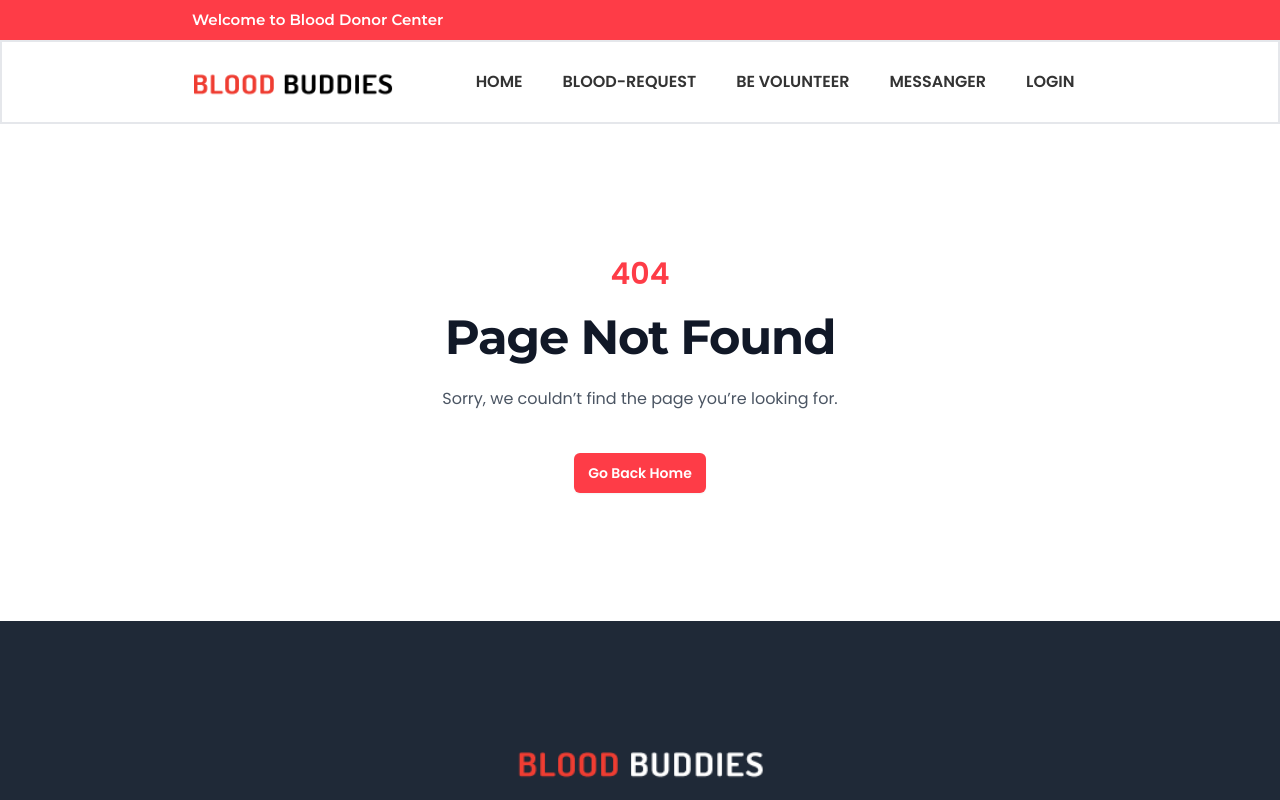
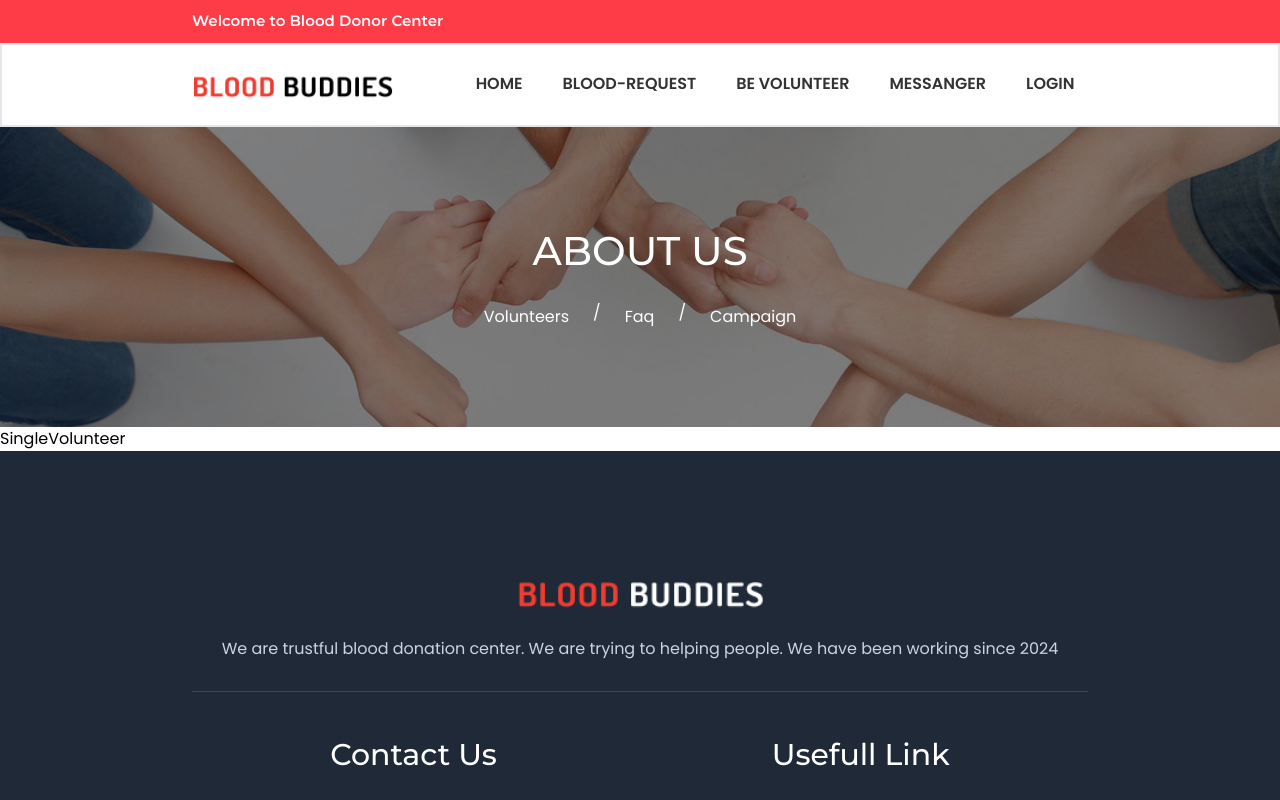
Before and after one commit to Rayhan-abdullha/Blood-donation-client, a React (Vite) app: page /about_us in a window 1280 px wide. Shown: the top 800 px of the page. Built offline with nearby package versions, Linux system fonts and the light colour scheme.

Commit message:
add some pages

```diff
--- a/src/components/Footer/Footer.tsx
+++ b/src/components/Footer/Footer.tsx
@@ -30,13 +30,16 @@ const Footer = () => {
                         <h3 className='mb-[30px] text-[25px] sm:text-[30px] font-[500]'>Usefull Link</h3>
                         <ul>
                             <li className='mb-2 text-slate-300'>
-                                <Link to={"/"}>About</Link>
+                                <Link to={"/about_us"}>About</Link>
                             </li>
                             <li className='mb-2 text-slate-300'>
-                                <Link to={"/"}>FAQ</Link>
+                                <Link to={"/faq"}>FAQ</Link>
                             </li>
                             <li className='text-slate-300'>
-                                <Link to={"/"}>Volunteers</Link>
+                                <Link to={"/about_us"}>Volunteers</Link>
+                            </li>
+                            <li className='text-slate-300'>
+                                <Link to={"/messenger"}>Chat Us</Link>
                             </li>
                         </ul>
                     </div>
--- a/src/components/Topbar.tsx
+++ b/src/components/Topbar.tsx
@@ -1,8 +1,8 @@
 const Topbar = () => {
     return (
-        <div className='bg-[#fe3c47]'>
-            <div className="container mx-auto w-3/4 leading-[40px] text-white text-[14px] px-2 sm:px-6 lg:px-8">
-                <h1 className='text-[15px] font-[600]'>Welcome to Blood Donor Center</h1>
+        <div className="bg-[#fe3c47] py-[10px]">
+            <div className='container mx-auto xl:w-3/4 px-4 sm:px-6 lg:px-8'>
+                <h3 className='text-[15px] font-[600] text-white'>Welcome to Blood Donor Center</h3>
             </div>
         </div>
     )
--- a/src/components/volunteer/SingleVolunteer.tsx
+++ b/src/components/volunteer/SingleVolunteer.tsx
@@ -1,6 +1,8 @@
+import bg from '../../assets/banner/header-bg.jpg'
+import SecondaryLayout from '../../layout/SecondaryLayout'
 const SingleVolunteer = () => {
     return (
-        <div>SingleVolunteer</div>
+        <SecondaryLayout bgImg={bg} title="Single Volunteer Info">SingleVolunteer</SecondaryLayout>
     )
 }
 
--- /dev/null
+++ b/src/layout/SecondaryLayout.tsx
@@ -0,0 +1,39 @@
+import { ReactNode } from "react"
+import Footer from "../components/Footer/Footer"
+import Navbar from "../components/navbar/Navbar"
+import { Link } from "react-router-dom"
+import Topbar from "../components/Topbar"
+
+interface Props {
+    bgImg: string,
+    title: string,
+    children: ReactNode,
+}
+const SecondaryLayout = ({ children, bgImg, title }: Props) => {
+    return (
+        <>
+            <Topbar />
+            <Navbar />
+            <div className="page-header bg-cover h-[300px] relative after:absolute after:h-[100%] after:w-[100%] after:bg-black after:top-0 after:left-0 after:opacity-[.5]" style={{ backgroundImage: `url(${bgImg})` }}>
+                <div className="page-title container mx-auto xl:w-3/4 px-4 sm:px-6 lg:px-8 z-[1] relative h-[100%] flex justify-center items-center">
+                    <div className="absolute text-center">
+                        <h3 className="text-white text-[30px] sm:text-[40px] font-[500] uppercase mb-5">
+                            {title}
+                        </h3>
+                        <div className="page-breadcrumb flex justify-center gap-5 text-white">
+                            <Link className="hover:bg-red-500 p-1 transition-all" to="/about_us">Volunteers</Link> <span>/</span>
+                            <Link className="hover:bg-red-500 p-1 transition-all" to="/faq">Faq</Link><span>/</span>
+                            <Link className="hover:bg-red-500 p-1 transition-all" to="/campaign"> Campaign</Link>
+                        </div>
+                    </div>
+                </div>
+            </div>
+            {
+                children
+            }
+            <Footer />
+        </>
+    )
+}
+
+export default SecondaryLayout
--- a/src/pages/About.tsx
+++ b/src/pages/About.tsx
@@ -0,0 +1,9 @@
+import bg from "../assets/banner/header-bg.jpg"
+import SecondaryLayout from '../layout/SecondaryLayout'
+const AboutUs = () => {
+    return (
+        <SecondaryLayout bgImg={bg} title="About Us">SingleVolunteer</SecondaryLayout>
+    )
+}
+
+export default AboutUs
--- a/src/pages/Messanger.tsx
+++ b/src/pages/Messanger.tsx
@@ -0,0 +1,13 @@
+import SecondaryLayout from '../layout/SecondaryLayout'
+import bg from '../assets/banner/header-bg.jpg'
+const Messanger = () => {
+    return (
+        <SecondaryLayout bgImg={bg} title='Message Admin'>
+            <form action="">
+                <input type="textarea" />
+            </form>
+        </SecondaryLayout>
+    )
+}
+
+export default Messanger
```
Also changed, not shown: src/routes/routes.tsx (+12 -1 lines), src/assets/banner/header-bg.jpg (added).
